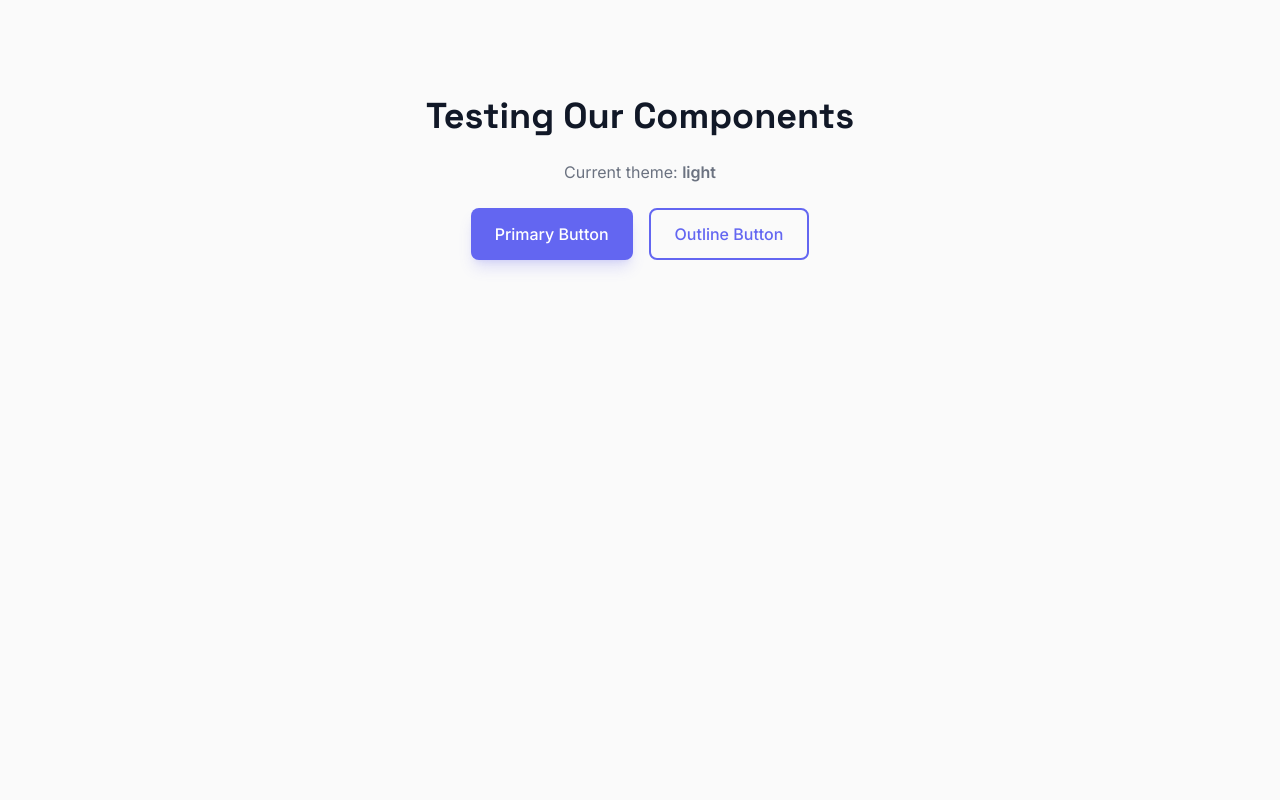
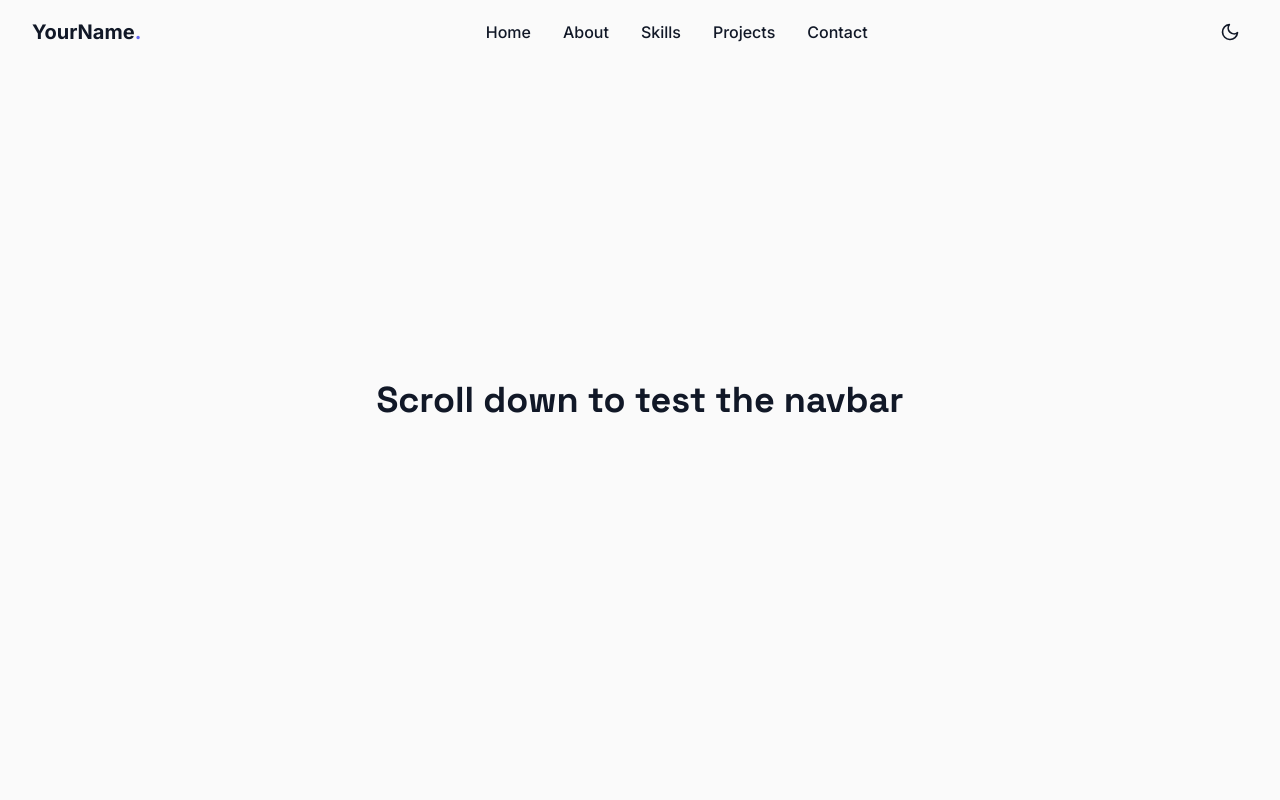
Before and after one commit to Ozoigbo-Sarah/portfolio-website, a React (Vite) app: page / in a window 1280 px wide. Shown: the top 800 px of the page. Built offline with nearby package versions, Linux system fonts and the light colour scheme.

Commit message:
Add responsive Navbar with dark mode toggle and mobile menu

```diff
--- a/src/App.jsx
+++ b/src/App.jsx
@@ -1,26 +1,15 @@
-import { useTheme } from './context/ThemeContext'
-import Button from './components/Button'
-import Section from './components/Section'
+import Navbar from './components/Navbar'
 
 function App() {
-  const { theme, toggleTheme } = useTheme()
-
   return (
     <div className="min-h-screen bg-bg-light dark:bg-bg-dark text-text-light dark:text-text-dark transition-colors">
-      <Section id="test">
-        <div className="flex flex-col items-center gap-6 text-center">
-          <h1 className="text-4xl font-bold">Testing Our Components</h1>
-          <p className="text-muted-light dark:text-muted-dark">
-            Current theme: <span className="font-semibold">{theme}</span>
-          </p>
-          <div className="flex gap-4">
-            <Button onClick={toggleTheme}>Primary Button</Button>
-            <Button variant="outline" onClick={toggleTheme}>
-              Outline Button
-            </Button>
-          </div>
-        </div>
-      </Section>
+      <Navbar />
+      <div id="home" className="h-screen flex items-center justify-center">
+        <h1 className="text-4xl font-bold">Scroll down to test the navbar</h1>
+      </div>
+      <div id="about" className="h-screen flex items-center justify-center bg-surface-light dark:bg-surface-dark">
+        <h1 className="text-4xl font-bold">About Section Placeholder</h1>
+      </div>
     </div>
   )
 }
--- /dev/null
+++ b/src/components/Navbar.jsx
@@ -0,0 +1,79 @@
+import { useState, useEffect } from 'react'
+import { FiSun, FiMoon, FiMenu, FiX } from 'react-icons/fi'
+import { useTheme } from '../context/ThemeContext'
+import Container from './Container'
+
+const navLinks = [
+  { name: 'Home', href: '#home' },
+  { name: 'About', href: '#about' },
+  { name: 'Skills', href: '#skills' },
+  { name: 'Projects', href: '#projects' },
+  { name: 'Contact', href: '#contact' },
+]
+
+function Navbar() {
+  const { theme, toggleTheme } = useTheme()
+  const [isOpen, setIsOpen] = useState(false)
+  const [scrolled, setScrolled] = useState(false)
+
+  useEffect(() => {
+    const handleScroll = () => {
+      setScrolled(window.scrollY > 20)
+    }
+    window.addEventListener('scroll', handleScroll)
+    return () => window.removeEventListener('scroll', handleScroll)
+  }, [])
+
+  const handleLinkClick = () => {
+    setIsOpen(false)
+  }
+
+  return (
+    <nav className={`fixed top-0 left-0 w-full z-50 transition-all duration-300 ${scrolled ? 'bg-surface-light/80 dark:bg-surface-dark/80 backdrop-blur-md shadow-md' : 'bg-transparent'}`}>
+      <Container>
+        <div className="flex items-center justify-between h-16">
+          <a href="#home" className="text-xl font-bold text-text-light dark:text-text-dark">
+            YourName<span className="text-primary dark:text-primary-dark">.</span>
+          </a>
+
+          <div className="hidden md:flex items-center gap-8">
+            {navLinks.map((link) => (
+              <a key={link.name} href={link.href} className="text-text-light dark:text-text-dark hover:text-primary dark:hover:text-primary-dark transition-colors font-medium">
+                {link.name}
+              </a>
+            ))}
+          </div>
+
+          <div className="hidden md:flex items-center gap-4">
+            <button onClick={toggleTheme} aria-label="Toggle theme" className="p-2 rounded-full text-text-light dark:text-text-dark hover:bg-primary/10 transition-colors">
+              {theme === 'dark' ? <FiSun size={20} /> : <FiMoon size={20} />}
+            </button>
+          </div>
+
+          <div className="flex items-center gap-2 md:hidden">
+            <button onClick={toggleTheme} aria-label="Toggle theme" className="p-2 rounded-full text-text-light dark:text-text-dark">
+              {theme === 'dark' ? <FiSun size={20} /> : <FiMoon size={20} />}
+            </button>
+            <button onClick={() => setIsOpen(!isOpen)} aria-label="Toggle menu" className="p-2 rounded-full text-text-light dark:text-text-dark">
+              {isOpen ? <FiX size={24} /> : <FiMenu size={24} />}
+            </button>
+          </div>
+        </div>
+      </Container>
+
+      {isOpen && (
+        <div className="md:hidden bg-surface-light dark:bg-surface-dark shadow-lg">
+          <div className="flex flex-col px-4 py-4 gap-4">
+            {navLinks.map((link) => (
+              <a key={link.name} href={link.href} onClick={handleLinkClick} className="text-text-light dark:text-text-dark hover:text-primary dark:hover:text-primary-dark transition-colors font-medium">
+                {link.name}
+              </a>
+            ))}
+          </div>
+        </div>
+      )}
+    </nav>
+  )
+}
+
+export default Navbar
```
